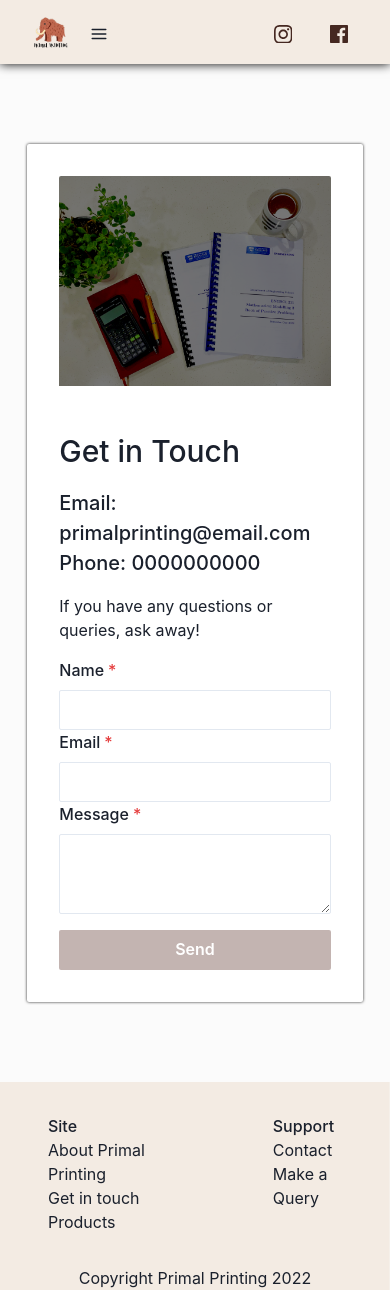
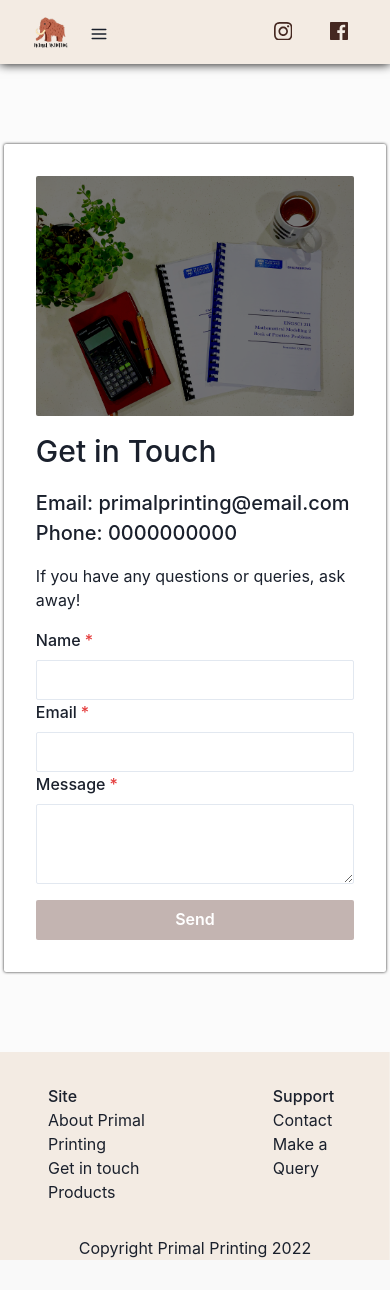
Before and after one commit to choden-dev/PrimalPrinting, a Next.js app: page /contact in a window 390 px wide. After the commit the page ends 1260 px from the top, so only its background shows below. Built offline with nearby package versions, Linux system fonts and the light colour scheme.

Commit message:
changed some responsive styling

```diff
--- a/components/footer/Footer.tsx
+++ b/components/footer/Footer.tsx
@@ -1,11 +1,12 @@
 import React from 'react'
 import {
     Box,
-    Heading,
+    Link,
     UnorderedList,
     ListItem,
     Text
 } from '@chakra-ui/react'
+
 type Props = {}
 
 export default function Footer({ }: Props) {
@@ -25,11 +26,12 @@ export default function Footer({ }: Props) {
                 margin="auto"
                 padding="2rem"
                 gap="5rem"
+                fontWeight="400"
             >
                 <UnorderedList
                     styleType="none">
                     <ListItem><Text fontWeight="500">Site</Text></ListItem>
-                    <ListItem>About Primal Printing</ListItem>
+                    <ListItem><Link href='/about'>About Primal Printing</Link></ListItem>
                     <ListItem>Get in touch</ListItem>
                     <ListItem>Products</ListItem>
 
--- a/components/navbar/NavBar.tsx
+++ b/components/navbar/NavBar.tsx
@@ -68,7 +68,12 @@ export default function NavBar({ }: Props) {
                     </li>
                 </ul>
                 <ButtonGroup
+                    marginBottom="5px"
                 >
+                    <a
+                        target="_blank"
+                        rel="noreferrer noopener"
+                        href="https://www.instagram.com/primal.printing/" >
                         <IconButton
                             icon={<InstagramIcon />}
                             aria-label='instagram'
@@ -79,7 +84,14 @@ export default function NavBar({ }: Props) {
                                 color: "brown.200"
                             }}
                         />
+                    </a>
+                    <a
+                        target="_blank"
+                        rel="noreferrer noopener"
+                        href="https://www.facebook.com/primal.printing" >
                         <IconButton
+
+
                             icon={<FacebookIcon />}
                             aria-label='facebook'
                             variant="unstyled"
@@ -89,6 +101,8 @@ export default function NavBar({ }: Props) {
                                 color: "brown.200"
                             }}
                         />
+                    </a>
+
                 </ButtonGroup>
             </Box>
         </Box>
--- a/components/whatnextdiv/WhatNextDiv.tsx
+++ b/components/whatnextdiv/WhatNextDiv.tsx
@@ -14,7 +14,7 @@ export default function WhatNextDiv() {
         <Box
 
             display="flex"
-            textAlign={{ sm: "center", md: "left"}}
+            textAlign={{ base: "center", md: "left" }}
             alignItems="center"
             justifyContent="center"
             gap="2rem"
--- a/pages/about.tsx
+++ b/pages/about.tsx
@@ -17,11 +17,11 @@ const About: NextPage = () => {
             className='container'>
             <NavBar />
             <Box
+                margin="3rem -7%"
                 alignSelf="center"
                 display="flex"
                 flexDir="column"
                 maxWidth="800px"
-                margin="3rem 0"
                 bg="white"
                 padding="2rem"
                 boxShadow="0 0 3px rgb(33,33,33)">
--- a/pages/contact.tsx
+++ b/pages/contact.tsx
@@ -20,11 +20,11 @@ const Contact: NextPage = () => {
         <Box className='container'>
             <NavBar />
             <Box
-                margin="5rem 0"
+                margin="5rem -7%"
                 display="flex"
                 flexDir="column"
                 alignSelf="center"
-                width="100%"
+
                 maxW="800px"
                 gap="1rem"
                 padding="2rem"
@@ -74,7 +74,7 @@ const Contact: NextPage = () => {
                 </Button>
             </Box>
             <Footer />
-        </Box>
+        </Box >
 
     )
 }
```
Lines whose indentation alone changed are shown as unchanged.
